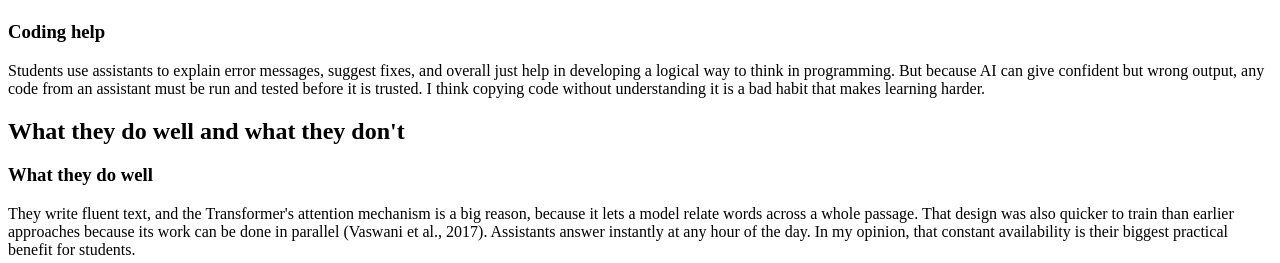
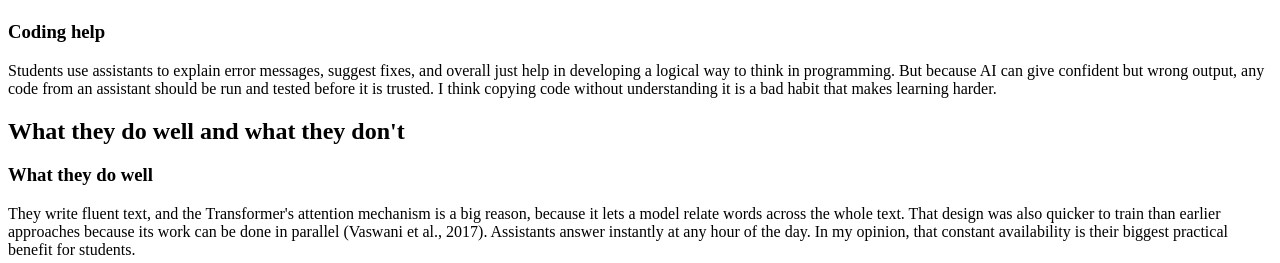
Before and after one commit to ms8449/iste140-project2, a plain HTML site: page index.html in a window 1280 px wide. Shown: the part 689-952 px from the top of the page. Drawn offline with Linux system fonts and the light colour scheme.

```diff
--- a/index.html
+++ b/index.html
@@ -55,7 +55,7 @@
                 <h3>Coding help</h3>
                 <p>
                     Students use assistants to explain error messages, suggest fixes, and overall just help in developing a logical way to think in programming.
-                    But because AI can give confident but wrong output, any code from an assistant must be run and tested before it is trusted.
+                    But because AI can give confident but wrong output, any code from an assistant should be run and tested before it is trusted.
                     I think copying code without understanding it is a bad habit that makes learning harder.
                 </p>
             </section>
@@ -64,7 +64,7 @@
                 <h2>What they do well and what they don't</h2>
                 <h3>What they do well</h3>
                 <p>
-                    They write fluent text, and the Transformer's attention mechanism is a big reason, because it lets a model relate words across a whole passage.
+                    They write fluent text, and the Transformer's attention mechanism is a big reason, because it lets a model relate words across the whole text.
                     That design was also quicker to train than earlier approaches because its work can be done in parallel (Vaswani et al., 2017).
                     Assistants answer instantly at any hour of the day.
                     In my opinion, that constant availability is their biggest practical benefit for students.
```
